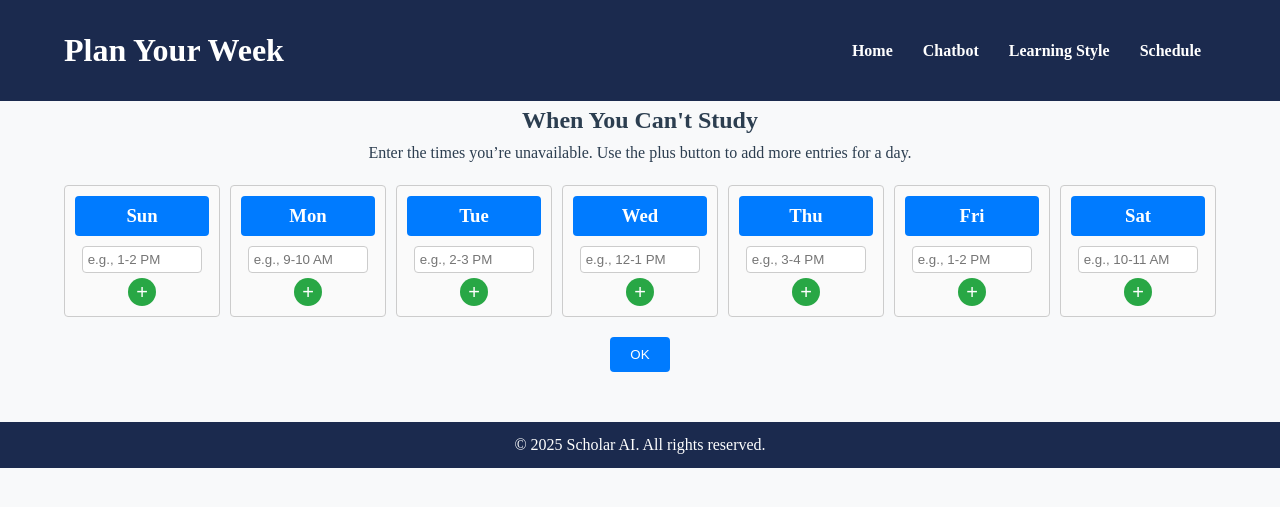
After one commit to veda-rabishanker/ScholarAI, a Flask app: page /schedule in a window 1280 px wide. The commit adds this page. Shown: the top 507 px of the page. Run offline with Flask 3, Linux system fonts and the light colour scheme.

Commit message:
added new page called schedule, it has a calender

```diff
--- a/app.py
+++ b/app.py
@@ -22,7 +22,9 @@ def chatbot_page():
 @app.route('/learning_style')
 def learning_style():
     return render_template('learning_styles.html')
-
+@app.route('/schedule')
+def schedule():
+    return render_template('schedule.html')
 @app.route('/chat', methods=['POST'])
 def chat():
     user_message = request.json.get('message', '')
--- a/templates/chatbot.html
+++ b/templates/chatbot.html
@@ -16,6 +16,7 @@
           <li><a href="/">Home</a></li>
           <li><a href="/diagnostic">Diagnostic Test</a></li>
           <li><a href="/learning_style">Learning Style</a></li>
+          <li><a href="/schedule">Schedule</a></li>
         </ul>
       </nav>
     </div>
--- a/templates/diagnostic.html
+++ b/templates/diagnostic.html
@@ -16,6 +16,7 @@
           <li><a href="/">Home</a></li>
           <li><a href="/chatbot">Chatbot</a></li>
           <li><a href="/learning_style">Learning Style</a></li>
+          <li><a href="/schedule">Schedule</a></li>
         </ul>
       </nav>
     </div>
--- a/templates/index.html
+++ b/templates/index.html
@@ -22,6 +22,7 @@
             </div>
           </li>
           <li><a href="/chatbot">Chatbot</a></li>
+          <li><a href="/schedule">Schedule</a></li>
         </ul>
       </nav>
     </div>
--- a/templates/learning_styles.html
+++ b/templates/learning_styles.html
@@ -91,6 +91,7 @@
           <li><a href="/">Home</a></li>
           <li><a href="/chatbot">Chatbot</a></li>
           <li><a href="/diagnostic">Diagnostic Test</a></li>
+          <li><a href="/schedule">Schedule</a></li>
         </ul>
       </nav>
     </div>
--- /dev/null
+++ b/templates/schedule.html
@@ -0,0 +1,409 @@
+<!DOCTYPE html>
+<html lang="en">
+<head>
+  <meta charset="UTF-8" />
+  <meta name="viewport" content="width=device-width, initial-scale=1.0" />
+  <title>Plan Your Week | Scholar AI</title>
+  <link rel="stylesheet" href="{{ url_for('static', filename='styles.css') }}" />
+  <style>
+body {
+  font-family: 'Merriweather', serif;
+  line-height: 1.6;
+  background-color: #f8f9fa;
+  color: #2c3e50;
+}
+.container {
+  width: 90%;
+  max-width: 1200px;
+  margin: auto;
+}
+/* Header Styles */
+header {
+  background: #1b2a4e;
+  color: #ffffff;
+  padding: 25px 0;
+}
+nav ul {
+  list-style: none;
+  display: flex;
+}
+nav ul li {
+  margin: 0 15px;
+}
+nav ul li a {
+  color: #ffffff;
+  text-decoration: none;
+  font-weight: bold;
+  transition: color 0.3s;
+}
+nav ul li a:hover {
+  color: #b0bec5;
+}
+    /* Busy-Time Input Section */
+    #busy-time-section {
+      margin-bottom: 30px;
+      text-align: center;
+    }
+    #week-container {
+      display: flex;
+      justify-content: space-between;
+      flex-wrap: wrap;
+      gap: 10px;
+      margin-top: 20px;
+    }
+    .day-box {
+      flex: 1 1 calc(14% - 10px);
+      border: 1px solid #ccc;
+      border-radius: 4px;
+      padding: 10px;
+      min-width: 120px;
+      background-color: #fafafa;
+      position: relative;
+    }
+    .day-box h3 {
+      margin-top: 0;
+      text-align: center;
+      background-color: #007bff;
+      color: white;
+      padding: 5px;
+      border-radius: 4px;
+    }
+    .busy-times {
+      margin-top: 10px;
+    }
+    .busy-input {
+      width: 90%;
+      padding: 5px;
+      margin: 5px auto;
+      display: block;
+      border: 1px solid #ccc;
+      border-radius: 4px;
+    }
+    .add-input-btn {
+      background-color: #28a745;
+      color: white;
+      border: none;
+      border-radius: 50%;
+      width: 28px;
+      height: 28px;
+      cursor: pointer;
+      font-size: 20px;
+      line-height: 24px;
+      margin: 0 auto;
+      display: block;
+    }
+    #plan-week-btn {
+      margin-top: 20px;
+      padding: 10px 20px;
+      background-color: #007bff;
+      color: white;
+      border: none;
+      border-radius: 4px;
+      cursor: pointer;
+    }
+    #plan-week-btn:hover {
+      background-color: #0056b3;
+    }
+    /* Calendar Section */
+    #calendar-section {
+      opacity: 0;
+      max-height: 0;
+      overflow: hidden;
+      transition: opacity 0.5s ease, max-height 0.5s ease;
+    }
+    #calendar-section.show {
+      opacity: 1;
+      max-height: 2000px; /* Adjust as needed */
+    }
+    .calendar {
+      display: grid;
+      grid-template-columns: repeat(7, 1fr);
+      gap: 5px;
+      margin-top: 20px;
+    }
+    .calendar .day {
+      border: 1px solid #ccc;
+      padding: 10px;
+      min-height: 80px;
+      text-align: center;
+      position: relative;
+    }
+    .calendar .header {
+      font-weight: bold;
+      background-color: #f0f0f0;
+    }
+    .busy-time-event {
+      background-color: #d9534f;
+      color: white;
+      padding: 2px;
+      margin-top: 5px;
+      font-size: 0.8em;
+      border-radius: 3px;
+    }
+    /* Responsive: Stack day boxes on small screens */
+    @media (max-width: 600px) {
+      .day-box {
+        flex: 1 1 100%;
+      }
+    }
+  </style>
+</head>
+<body>
+  <header>
+    <div class="container">
+      <h1>Plan Your Week</h1>
+      <nav>
+        <ul>
+          <li><a href="/">Home</a></li>
+          <li><a href="/chatbot">Chatbot</a></li>
+          <li><a href="/learning_style">Learning Style</a></li>
+          <li><a href="/schedule">Schedule</a></li>
+        </ul>
+      </nav>
+    </div>
+  </header>
+
+  <main class="container">
+    <!-- Busy-Time Input Section (stays on top) -->
+    <section id="busy-time-section">
+      <h2>When You Can't Study</h2>
+      <p>Enter the times you’re unavailable. Use the plus button to add more entries for a day.</p>
+      <div id="week-container">
+        <!-- One box per day of the week (0=Sun, 1=Mon, etc.) -->
+        <div class="day-box" data-day="0">
+          <h3>Sun</h3>
+          <div class="busy-times">
+            <!-- Default empty input; will be replaced if data exists -->
+            <input type="text" class="busy-input" placeholder="e.g., 1-2 PM">
+          </div>
+          <button class="add-input-btn" title="Add more busy times">+</button>
+        </div>
+        <div class="day-box" data-day="1">
+          <h3>Mon</h3>
+          <div class="busy-times">
+            <input type="text" class="busy-input" placeholder="e.g., 9-10 AM">
+          </div>
+          <button class="add-input-btn" title="Add more busy times">+</button>
+        </div>
+        <div class="day-box" data-day="2">
+          <h3>Tue</h3>
+          <div class="busy-times">
+            <input type="text" class="busy-input" placeholder="e.g., 2-3 PM">
+          </div>
+          <button class="add-input-btn" title="Add more busy times">+</button>
+        </div>
+        <div class="day-box" data-day="3">
+          <h3>Wed</h3>
+          <div class="busy-times">
+            <input type="text" class="busy-input" placeholder="e.g., 12-1 PM">
+          </div>
+          <button class="add-input-btn" title="Add more busy times">+</button>
+        </div>
+        <div class="day-box" data-day="4">
+          <h3>Thu</h3>
+          <div class="busy-times">
+            <input type="text" class="busy-input" placeholder="e.g., 3-4 PM">
+          </div>
+          <button class="add-input-btn" title="Add more busy times">+</button>
+        </div>
+        <div class="day-box" data-day="5">
+          <h3>Fri</h3>
+          <div class="busy-times">
+            <input type="text" class="busy-input" placeholder="e.g., 1-2 PM">
+          </div>
+          <button class="add-input-btn" title="Add more busy times">+</button>
+        </div>
+        <div class="day-box" data-day="6">
+          <h3>Sat</h3>
+          <div class="busy-times">
+            <input type="text" class="busy-input" placeholder="e.g., 10-11 AM">
+          </div>
+          <button class="add-input-btn" title="Add more busy times">+</button>
+        </div>
+      </div>
+      <button id="plan-week-btn">OK</button>
+    </section>
+
+    <!-- Calendar Section (appears below when ready) -->
+    <section id="calendar-section">
+      <h2 id="calendar-month-heading">Calendar</h2>
+      <div id="calendar" class="calendar">
+        <!-- Calendar headers -->
+        <div class="header">Sun</div>
+        <div class="header">Mon</div>
+        <div class="header">Tue</div>
+        <div class="header">Wed</div>
+        <div class="header">Thu</div>
+        <div class="header">Fri</div>
+        <div class="header">Sat</div>
+        <!-- Day cells will be generated here -->
+      </div>
+    </section>
+  </main>
+
+  <footer>
+    <div class="container">
+      <p>&copy; 2025 Scholar AI. All rights reserved.</p>
+    </div>
+  </footer>
+
+  <script>
+    document.addEventListener("DOMContentLoaded", function() {
+
+      // --- Helper Functions ---
+
+      // Attach plus-button listeners to add extra busy-time inputs.
+      document.querySelectorAll(".add-input-btn").forEach(button => {
+        button.addEventListener("click", function() {
+          const dayBox = button.parentElement;
+          const busyTimesContainer = dayBox.querySelector(".busy-times");
+          const newInput = document.createElement("input");
+          newInput.type = "text";
+          newInput.classList.add("busy-input");
+          newInput.placeholder = "e.g., 1-2 PM";
+          busyTimesContainer.appendChild(newInput);
+        });
+      });
+
+      // Generate the calendar grid for the given month and year.
+      function generateCalendar(month, year) {
+        const calendarDiv = document.getElementById("calendar");
+        // Remove any previously generated day cells (keep the first 7 header cells)
+        while (calendarDiv.children.length > 7) {
+          calendarDiv.removeChild(calendarDiv.lastChild);
+        }
+        const firstDay = new Date(year, month, 1).getDay(); // 0=Sun, etc.
+        const daysInMonth = new Date(year, month + 1, 0).getDate();
+
+        // Add empty cells for days before the month starts.
+        for (let i = 0; i < firstDay; i++) {
+          const emptyCell = document.createElement("div");
+          emptyCell.classList.add("day");
+          calendarDiv.appendChild(emptyCell);
+        }
+        // Create a cell for each day with a data-weekday attribute.
+        for (let day = 1; day <= daysInMonth; day++) {
+          const dayCell = document.createElement("div");
+          dayCell.classList.add("day");
+          dayCell.setAttribute("data-day", day);
+          const dayOfWeek = (firstDay + (day - 1)) % 7;
+          dayCell.setAttribute("data-weekday", dayOfWeek);
+          dayCell.innerHTML = `<strong>${day}</strong>`;
+          calendarDiv.appendChild(dayCell);
+        }
+      }
+
+      // Update the calendar cells with busy times for each weekday.
+      function updateCalendar(weekData) {
+        const dayCells = document.querySelectorAll("#calendar .day");
+        dayCells.forEach(cell => {
+          if (cell.hasAttribute("data-day")) {
+            const weekday = cell.getAttribute("data-weekday");
+            const busyTimes = weekData[weekday];
+            if (busyTimes && busyTimes.length > 0) {
+              busyTimes.forEach(time => {
+                const busyDiv = document.createElement("div");
+                busyDiv.classList.add("busy-time-event");
+                busyDiv.innerText = time;
+                cell.appendChild(busyDiv);
+              });
+              cell.classList.add("busy");
+            }
+          }
+        });
+      }
+
+      // --- Persistence: Load stored busy times (if any) ---
+      function loadStoredData() {
+        const stored = localStorage.getItem("busyWeekData");
+        if (stored) {
+          return JSON.parse(stored);
+        }
+        return null;
+      }
+
+      // Populate busy-time inputs from stored data.
+      function populateBusyInputs(storedData) {
+        if (!storedData) return;
+        document.querySelectorAll(".day-box").forEach(dayBox => {
+          const day = dayBox.getAttribute("data-day");
+          const busyTimes = storedData[day] || [];
+          const busyContainer = dayBox.querySelector(".busy-times");
+          busyContainer.innerHTML = ""; // clear existing inputs
+          if (busyTimes.length > 0) {
+            busyTimes.forEach(time => {
+              const input = document.createElement("input");
+              input.type = "text";
+              input.classList.add("busy-input");
+              input.placeholder = "e.g., 1-2 PM";
+              input.value = time;
+              busyContainer.appendChild(input);
+            });
+          } else {
+            // If no data for this day, show one empty input.
+            const input = document.createElement("input");
+            input.type = "text";
+            input.classList.add("busy-input");
+            input.placeholder = "e.g., 1-2 PM";
+            busyContainer.appendChild(input);
+          }
+        });
+      }
+
+      // --- Main Execution on Page Load ---
+      const today = new Date();
+      const currentMonth = today.getMonth();
+      const currentYear = today.getFullYear();
+      const monthNames = [
+        "January", "February", "March", "April", "May", "June",
+        "July", "August", "September", "October", "November", "December"
+      ];
+      document.getElementById("calendar-month-heading").innerText = monthNames[currentMonth] + " " + currentYear;
+
+      // If stored busy times exist, populate the inputs and display the calendar.
+      const storedWeekData = loadStoredData();
+      if (storedWeekData) {
+        populateBusyInputs(storedWeekData);
+        generateCalendar(currentMonth, currentYear);
+        updateCalendar(storedWeekData);
+        document.getElementById("calendar-section").style.display = "block";
+        setTimeout(() => {
+          document.getElementById("calendar-section").classList.add("show");
+        }, 10);
+      }
+
+      // --- Handle "Plan Week" Button Click ---
+      document.getElementById("plan-week-btn").addEventListener("click", function(e) {
+        e.preventDefault();
+
+        // Gather busy times from each day-box.
+        const weekData = {};
+        document.querySelectorAll(".day-box").forEach(dayBox => {
+          const day = dayBox.getAttribute("data-day");
+          const inputs = dayBox.querySelectorAll(".busy-input");
+          weekData[day] = [];
+          inputs.forEach(input => {
+            if (input.value.trim() !== "") {
+              weekData[day].push(input.value.trim());
+            }
+          });
+        });
+
+        // Store the data in localStorage.
+        localStorage.setItem("busyWeekData", JSON.stringify(weekData));
+
+        // Generate and update the calendar.
+        generateCalendar(currentMonth, currentYear);
+        updateCalendar(weekData);
+
+        // Reveal the calendar section (if not already visible).
+        const calendarSection = document.getElementById("calendar-section");
+        calendarSection.style.display = "block";
+        setTimeout(() => {
+          calendarSection.classList.add("show");
+        }, 10);
+      });
+    });
+  </script>
+</body>
+</html>
--- /dev/null
+++ b/topic_prompts/diagnostic_test.txt
@@ -0,0 +1 @@
+Your job is only to make 10 diagnostic questions based on the subject and grade level put in by the user.
```
Also changed, not shown: 2 other files.
